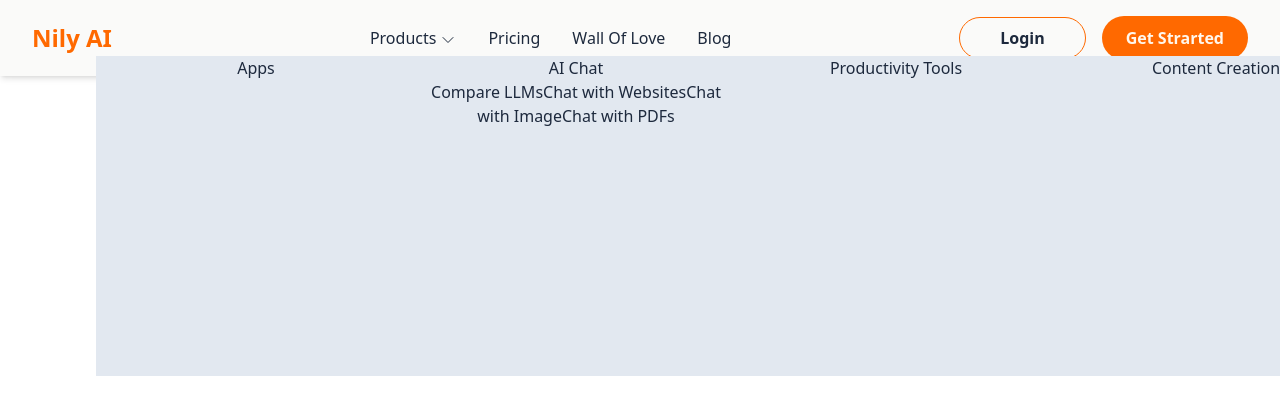
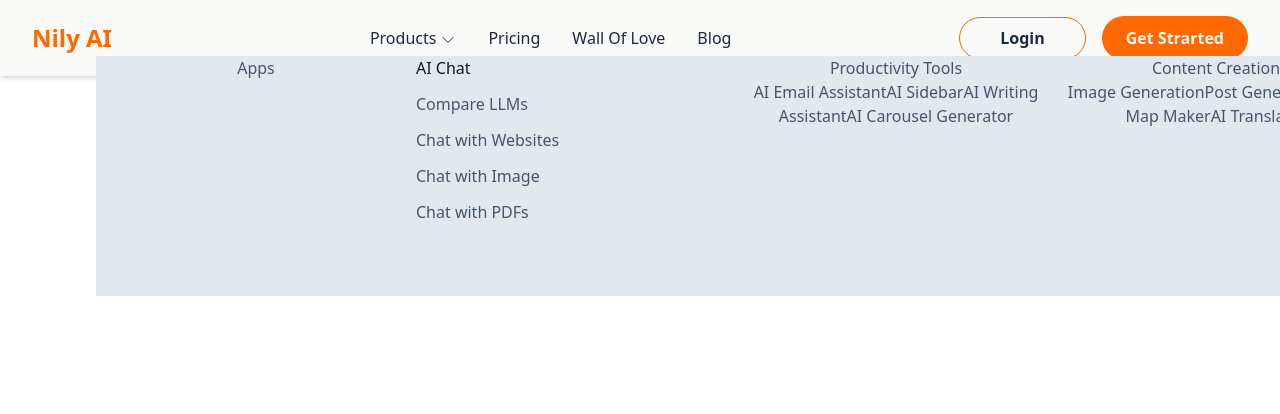
Before and after one commit to AdelNouri/Landing-Nily.ai, a React (Vite) app in the folder nily.ai/: page / in a window 1280 px wide. Both pictures are taken after a click on the link "Products". Shown: the top 414 px of the page. Built offline with nearby package versions, Linux system fonts and the light colour scheme.

Commit message:
update panel

```diff
--- a/nily.ai/src/App.jsx
+++ b/nily.ai/src/App.jsx
@@ -1,13 +1,20 @@
 import { useState } from 'react'
 import './App.css'
 import Navbar from './components/Navbar'
+import { Context } from "./context/context";
 
 function App() {
+  const [flag, setFlag] = useState(false);
 
   return (
-    <>
+    <Context.Provider
+      value={{
+        flag,
+        setFlag
+      }}
+    >
       <Navbar/>
-    </>
+    </Context.Provider>
   )
 }
 
--- a/nily.ai/src/components/Navbar.jsx
+++ b/nily.ai/src/components/Navbar.jsx
@@ -1,28 +1,23 @@
 import { useEffect, useState } from "react";
 import Panel from "./panel";
+import { useContext } from "react";
+import { Context } from "../context/context.js";
 
 const Navbar = () => {
-    const [flag, setFlag] = useState(false);
-  const panel = () => {
-    return(<div className="gird grid-cols-4 bg-slate-400 fixed w-20 h-20">
-      klafjdjfa
-    </div>)
-  };
+    const {setFlag, flag} = useContext(Context)
   return (
     <div className="grid grid-cols-6 bg-stone-50 py-2 px-8 fixed w-full m-0 shadow-md text-slate-800">
       <div className="flex justify-start items-center col-span-1">
         <a className="text-orange-500 font-bold text-2xl">Nily AI</a>
       </div>
-      {flag? <Panel/> : null}
-      <div
-        className="flex justify-center items-center col-span-3"
-        onMouseEnter={() =>
-            {
-                setFlag(true);
-            }
-        }
-      >
-        <div className="flex mr-4 ml-6 hover:text-orange-500">
+      {flag ? <Panel/> : null}
+      <div className="flex justify-center items-center col-span-3">
+        <div
+          className="flex mr-4 ml-6 hover:text-orange-500"
+          onMouseEnter={() => {
+            setFlag(true);
+          }}
+        >
           <a href="#" className="mr-1 hover:text-orange-500">
             Products
           </a>
@@ -33,12 +28,12 @@
             strokeWidth="1.5"
             stroke="currentColor"
             className="size-4 mt-1.5"
-            >
+          >
             <path
               strokeLinecap="round"
               strokeLinejoin="round"
               d="m19.5 8.25-7.5 7.5-7.5-7.5"
-              />
+            />
           </svg>
         </div>
         <a href="#" className="mx-4 hover:text-orange-500">
--- a/nily.ai/src/components/Panel.jsx
+++ b/nily.ai/src/components/Panel.jsx
@@ -1,26 +1,56 @@
+import { useContext } from "react";
+import { Context } from "../context/context.js";
+
 const Panel = () => {
-    console.log("jkadjf;a");
+  const { setFlag, flag } = useContext(Context);
+
   return (
-        <div className="grid grid-cols-4 bg-slate-200 ml-24 mt-14 fixed w-full h-80 text-slate-800">
+    <div
+      className="grid grid-cols-4 bg-slate-200 ml-24 mt-14 fixed w-full h-60 text-slate-600"
+      onMouseLeave={() => setFlag(false)}
+    >
       <div className="">
         <p>Apps</p>
-
       </div>
-            <div>
-                <p>AI Chat</p>
-                <a>Compare LLMs</a>
-                <a>Chat with Websites</a>
-                <a>Chat with Image</a>
-                <a>Chat with PDFs</a>
+      <div className="">
+        <p className="flex justify-start mb-3 text-slate-900 text-md">AI Chat</p>
+        <div className="flex justify-start mb-3">
+          <a className="" href="#">
+            Compare LLMs
+          </a>
+        </div>
+        <div className="flex justify-start mb-3">
+          <a className="" href="#">
+            Chat with Websites
+          </a>
+        </div>
+        <div className="flex justify-start mb-3">
+          <a className="" href="#">
+            Chat with Image
+          </a>
+        </div >
+        <div className="flex justify-start mb-3">
+          <a className="" href="#">
+            Chat with PDFs
+          </a>
+        </div>
       </div>
       <div>
         <p>Productivity Tools</p>
+        <a href="#">AI Email Assistant</a>
+        <a href="#">AI Sidebar</a>
+        <a href="#">AI Writing Assistant</a>
+        <a href="#">AI Carousel Generator</a>
       </div>
       <div>
         <p>Content Creation</p>
+        <a href="#">Image Generation</a>
+        <a href="#">Post Generation</a>
+        <a href="#">Mind Map Maker</a>
+        <a href="#">AI Translator</a>
       </div>
     </div>
-    )
-}
+  );
+};
 
-export default Panel
+export default Panel;
--- /dev/null
+++ b/nily.ai/src/context/context.js
@@ -0,0 +1,6 @@
+import { createContext } from "react";
+
+export const Context = createContext({
+    flag: false,
+    setFlag: () => {}
+})
```
Lines whose indentation alone changed are shown as unchanged.
